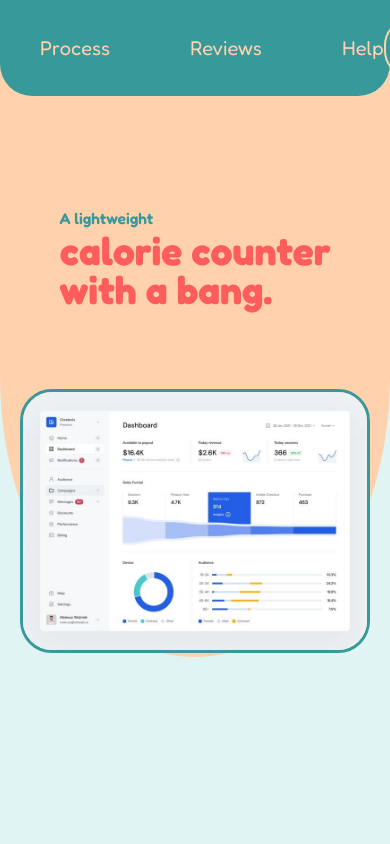
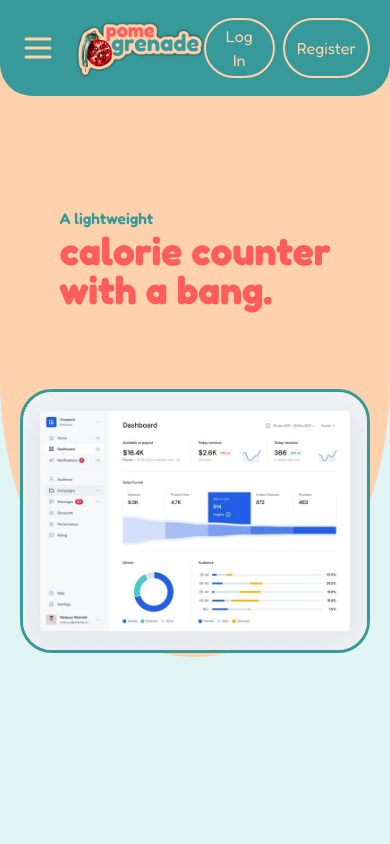
Before and after one commit to zsolt-98/Pomegrenade, a React (Vite) app in the folder client/: page / in a window 390 px wide. Shown: the top 844 px of the page. Built offline with nearby package versions, Linux system fonts and the light colour scheme.

Commit message:
made the navbar responsive, and added dropdown to isUnderMDScreen devices

```diff
--- a/client/src/components/Nav.tsx
+++ b/client/src/components/Nav.tsx
@@ -1,6 +1,9 @@
+import { useEffect, useState } from "react";
 import { Link, useLocation, useNavigate } from "react-router";
 import pomegrenadeLogo from "../assets/pomegrenade-logo-secondary-light-636x295px.png";
 import { ButtonHollowPillProps } from "../types";
+import { Menu, X } from "lucide-react";
+import { useMediaQuery } from "react-responsive";
 
 function ButtonHollowPillNav({ children, navigateTo }: ButtonHollowPillProps) {
   const navigate = useNavigate();
@@ -14,11 +17,40 @@ function ButtonHollowPillNav({ children, navigateTo }: ButtonHollowPillProps) {
   );
 }
 
+interface NavbarLinksProps {
+  className: string;
+}
+
+function NavbarLinks({ className }: NavbarLinksProps) {
+  return (
+    <div className={`${className}`}>
+      <a href="" className="text-secondary-light text-xl">
+        Process
+      </a>
+      <a href="" className="text-secondary-light text-xl">
+        Reviews
+      </a>
+      <a href="" className="text-secondary-light text-xl">
+        Help
+      </a>
+    </div>
+  );
+}
+
 export default function Nav() {
+  const [isNavMenuOpen, setisNavMenuOpen] = useState(false);
+  const isUnderMDScreen = useMediaQuery({ maxWidth: 767 });
+
   const location = useLocation();
   const isHomepageRoute = location.pathname === "/";
   const isAuthRoute =
     location.pathname === "/login" || location.pathname === "/register";
+
+  useEffect(() => {
+    if (!isUnderMDScreen) {
+      setisNavMenuOpen(false);
+    }
+  }, [isUnderMDScreen]);
 
   if (isAuthRoute) return null;
 
@@ -26,24 +58,44 @@ export default function Nav() {
     <header
       className={`${isHomepageRoute ? "bg-secondary-light" : "bg-tertiary-light"}`}
     >
-      <nav className="bg-tertiary z-100 mx-auto flex h-24 max-w-7xl items-center justify-between rounded-b-4xl px-10">
-        <Link to="/" className="h-25">
-          <img src={pomegrenadeLogo} className="h-full py-3" alt="" />
-        </Link>
-        <div className="flex gap-20">
-          <a href="" className="text-secondary-light text-xl">
-            Process
-          </a>
-          <a href="" className="text-secondary-light text-xl">
-            Reviews
-          </a>
-          <a href="" className="text-secondary-light text-xl">
-            Help
-          </a>
+      <nav className="bg-tertiary rounded-b-4xl mx-auto max-w-7xl transition-all duration-300">
+        {/* Main Nav */}
+        <div className="flex h-24 items-center justify-between px-5 lg:px-10">
+          <div className="flex items-center gap-5">
+            {isUnderMDScreen && (
+              <button onClick={() => setisNavMenuOpen(!isNavMenuOpen)}>
+                {isNavMenuOpen ? (
+                  <X size={36} color="var(--color-secondary-light)" />
+                ) : (
+                  <Menu size={36} color="var(--color-secondary-light)" />
+                )}
+              </button>
+            )}
+            <Link to="/" className="">
+              <img
+                src={pomegrenadeLogo}
+                className="h-auto w-32 py-3 md:w-40"
+                alt=""
+              />
+            </Link>
+          </div>
+          {!isUnderMDScreen && (
+            <NavbarLinks className="flex gap-10 lg:gap-20" />
+          )}
+          <div className="flex gap-2">
+            <ButtonHollowPillNav children="Log In" navigateTo="login" />
+            <ButtonHollowPillNav children="Register" navigateTo="register" />
+          </div>
         </div>
-        <div className="flex gap-2">
-          <ButtonHollowPillNav children="Log In" navigateTo="login" />
-          <ButtonHollowPillNav children="Register" navigateTo="register" />
+        {/* Mobile Menu */}
+        <div
+          className={`overflow-hidden transition-[height,opacity] duration-300 ease-in-out ${
+            isNavMenuOpen ? "h-40 opacity-100" : "h-0 opacity-0"
+          }`}
+        >
+          <div className="px-5 py-4">
+            <NavbarLinks className="flex flex-col gap-4" />
+          </div>
         </div>
       </nav>
     </header>
```
